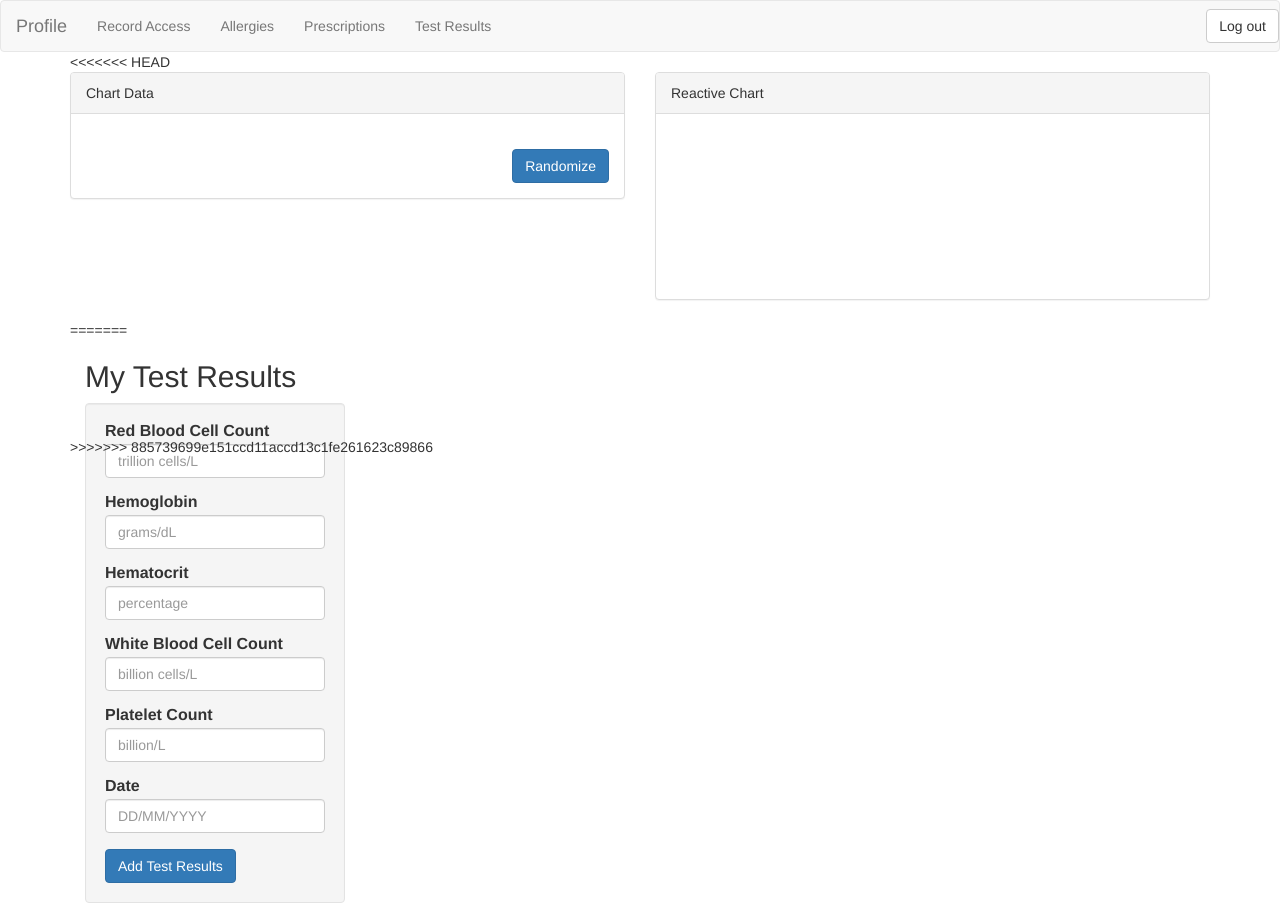
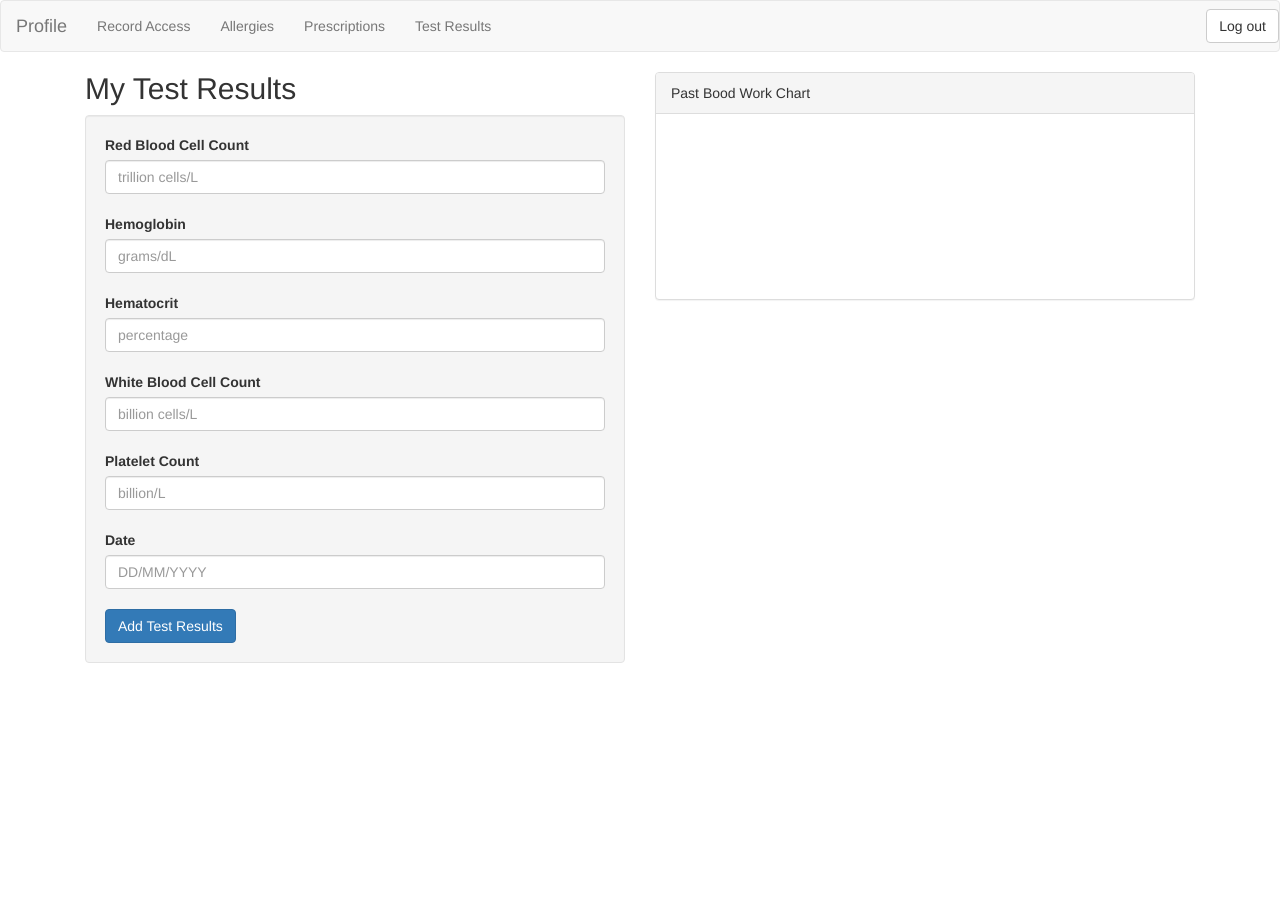
Before and after one commit to vanessa-bergen/Health.med, a website: page app/views/patient.html at #/test_results in a window 1280 px wide. After the commit the page ends 800 px from the top, so only its background shows below. Drawn offline with Linux system fonts and the light colour scheme; files that its build step writes are made by us from their sources; no server answers; files whose address does not match are found by name.

Commit message:
merge and formatting of test results view for patient

```diff
--- a/public/views/patient/test_results.html
+++ b/public/views/patient/test_results.html
@@ -1,5 +1,80 @@
-<<<<<<< HEAD
-<div class="row" ng-controller="ctrlr_test_result">
+<div ng-controller="ctrlr_test_result">
+    <div class="col-sm-6">
+
+        <h2>My Test Results</h2>
+
+        <form novalidate class="simple-form" name="patient_test_results_form"
+            ng-show="model.test_result">
+            <div class="well">
+                <!--
+                <style type="text/css">
+                    .simple-form {
+                    width: 260px;
+                    font-size: 16px;
+                    line-height: 1;
+                    height: 34px;}
+                </style>
+                -->
+                <label>Red Blood Cell Count</label>
+                <input
+                    placeholder="trillion cells/L"
+                    class="form-control"
+                    name="red_blood_cell_count"
+                    ng-model="model.test_result.red_blood_cell_count"
+                    />
+                <br/>
+                <label>Hemoglobin</label>
+                <input
+                    placeholder="grams/dL"
+                    class="form-control"
+                    name="hemoglobin"
+                    ng-model="model.test_result.hemoglobin"
+                    />
+                <br/>
+                <label>Hematocrit</label>
+                <input
+                    placeholder="percentage"
+                    class="form-control"
+                    name="hemotocrit"
+                    ng-model="model.test_result.hemotocrit"
+                    />
+                <br/>
+                <label>White Blood Cell Count</label>
+                <input
+                    placeholder="billion cells/L"
+                    class="form-control"
+                    name="white_blood_cell_count"
+                    ng-model="model.test_result.white_blood_cell_count"
+                    />
+                <br/>
+                <label>Platelet Count</label>
+                <input
+                    placeholder="billion/L"
+                    class="form-control"
+                    name="platelet_count"
+                    ng-model="model.test_result.platelet_count"
+                    />
+                <br/>
+                <label>Date</label>
+                <input
+                    placeholder="DD/MM/YYYY"
+                    class="form-control"
+                    name="date"
+                    ng-model="model.test_result.date"
+                    />
+                <br/>
+                <button
+                    type="button"
+                    class="btn btn-primary"
+                    ng-click="http.test_results.add(model.test_result)"
+                    ng-model="add">
+                    Add Test Results
+                </button>
+            </div>
+        </form>
+    </div>
+
+    <!--
     <div class="col-lg-6 col-sm-12">
         <div class="panel panel-default">
             <div class="panel-heading">Chart Data</div>
@@ -17,91 +92,21 @@
             </div>
         </div>
     </div>
-    <div class="col-lg-6 col-sm-12">
-      <div class="panel panel-default">
-        <div class="panel-heading">Reactive Chart</div>
+    -->
+
+    <div class="col-sm-6">
+        <div class="panel panel-default margin-top" >
+            <div class="panel-heading">Past Bood Work Chart</div>
             <div class="panel-body">
-          <canvas id="tables" class="chart chart-line" chart-data="model.data"
-                  chart-labels="labels" chart-colours="colours" chart-legend="true" chart-series="series"></canvas>
+                <canvas id="tables"
+                    class="chart chart-line"
+                    chart-data="model.data"
+                    chart-labels="labels"
+                    chart-colours="colours"
+                    chart-legend="true"
+                    chart-series="series">
+                </canvas>
             </div>
         </div>
     </div>
 </div>
-=======
-<div class="container" ng-controller="ctrlr_test_results">
-
-<h2>My Test Results</h2>
-
-
-<form novalidate class="simple-form" name="patient_test_results_form"
-	ng-show="model.test_result">
-<div class="well">
-	<style type="text/css">
-		.simple-form {
-		width: 260px;
-		font-size: 16px;
-		line-height: 1;
-		height: 34px;}
-	</style>
-
-<label>Red Blood Cell Count</label>
-    <input
-		placeholder="trillion cells/L"
-        class="form-control"
-        name="red_blood_cell_count"
-		ng-model="model.test_result.red_blood_cell_count"
-        />
-	</br>
-<label>Hemoglobin</label>
-        <input
-            placeholder="grams/dL"
-            class="form-control"
-			name="hemoglobin"
-			ng-model="model.test_result.hemoglobin"
-            />
-	</br>
-<label>Hematocrit</label>
-    <input
-        placeholder="percentage"
-        class="form-control"
-		name="hemotocrit"
-		ng-model="model.test_result.hemotocrit"
-        />
-	</br>
-<label>White Blood Cell Count</label>
-    <input
-        placeholder="billion cells/L"
-        class="form-control"
-		name="white_blood_cell_count"
-		ng-model="model.test_result.white_blood_cell_count"
-        />
-	</br>
-<label>Platelet Count</label>
-    <input
-        placeholder="billion/L"
-        class="form-control"
-		name="platelet_count"
-		ng-model="model.test_result.platelet_count"
-        />
-	</br>
-<label>Date</label>
-    <input
-        placeholder="DD/MM/YYYY"
-        class="form-control"
-		name="date"
-		ng-model="model.test_result.date"
-        />
-	</br>
-<button
-	type="button"
-	class="btn btn-primary"
-	ng-click="http.test_results.add(model.test_result)"
-	ng-model="add">
-	Add Test Results
-</button>
-
-</div>
-</form>
-</div>
-
->>>>>>> 885739699e151ccd11accd13c1fe261623c89866
```
Lines whose indentation alone changed are shown as unchanged.
